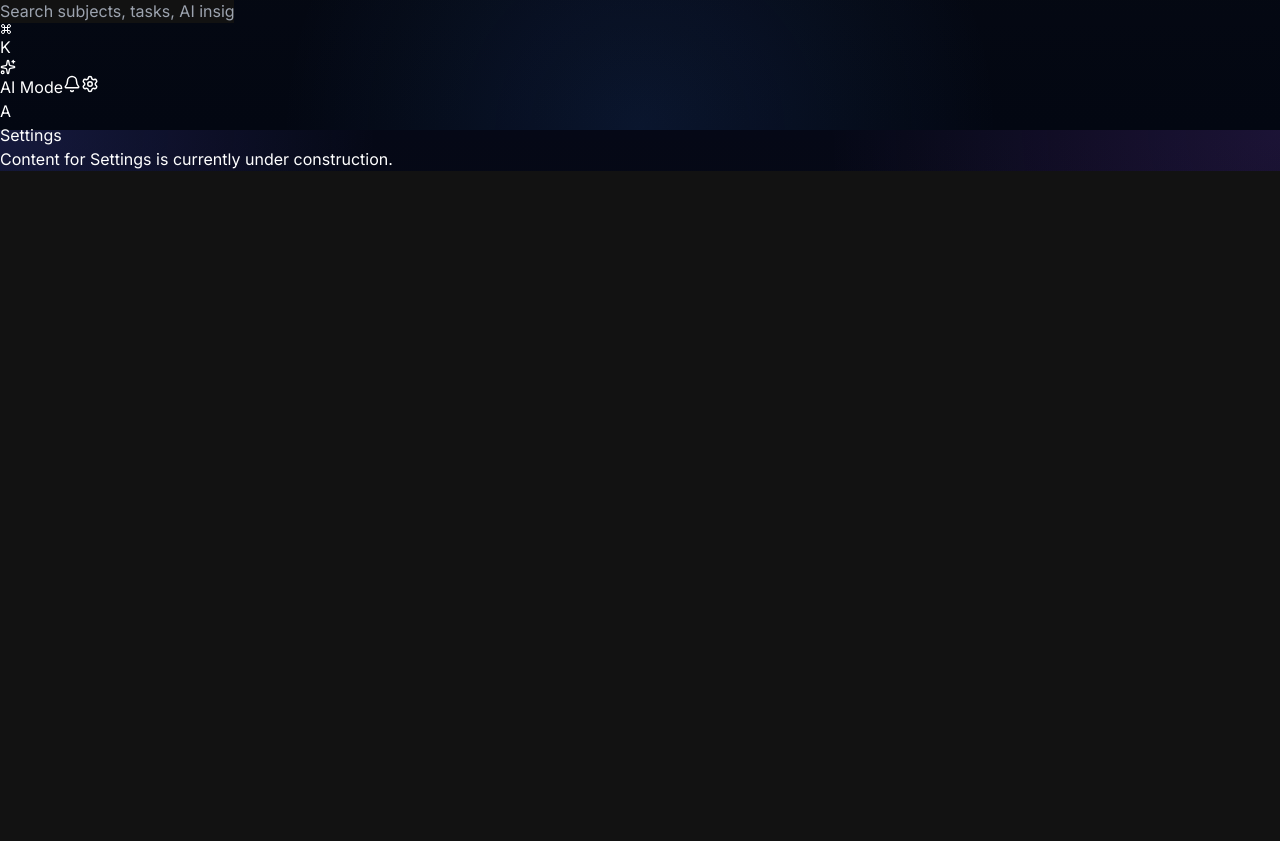
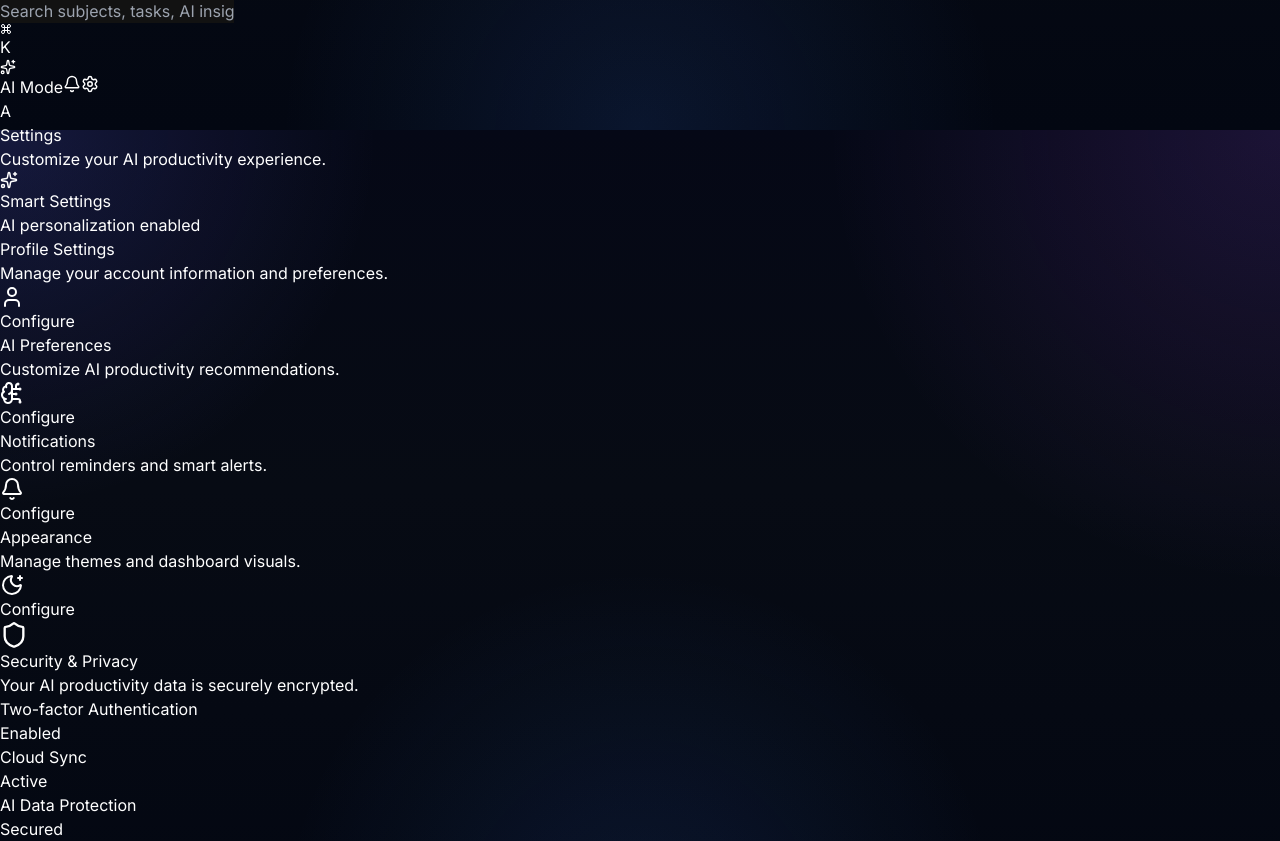
Before and after one commit to Aayushhh4518/Study-AI, a React (Vite) app in the folder test-project/frontend/: page /settings in a window 1280 px wide. Shown: the part 670-1511 px from the top of the page. Before the commit the page ends 841 px from the top, so only its background shows below. Built offline with nearby package versions, Linux system fonts and the light colour scheme.

Commit message:
addes settings feature

```diff
--- a/test-project/frontend/src/App.jsx
+++ b/test-project/frontend/src/App.jsx
@@ -11,9 +11,10 @@ import PageContainer from "./components/layout/PageContainer";
 import Analytics from "./pages/Analytics";
 import Dashboard from "./pages/Dashboard";
 import FocusTimer from "./pages/FocusTimer";
+import Schedule from "./pages/Schedule";
+import Settings from "./pages/Settings";
 import Subjects from "./pages/Subjects";
 import Tasks from "./pages/Tasks";
-import Schedule from "./pages/Schedule";
 
 // Temporary placeholders for routing safety
 function PlaceholderPage({ title }) {
@@ -59,7 +60,7 @@ function App() {
 
           <Route
             path="settings"
-            element={<PlaceholderPage title="Settings" />}
+            element={<Settings />}
           />
         </Route>
       </Routes>
--- a/test-project/frontend/src/pages/Settings.jsx
+++ b/test-project/frontend/src/pages/Settings.jsx
@@ -1,66 +1,256 @@
-import React from 'react';
-import { motion } from 'framer-motion';
-import { Settings as SettingsIcon, User, Bell, Shield, Paintbrush } from 'lucide-react';
+import { motion } from "framer-motion";
+
+import {
+  Bell,
+  BrainCircuit,
+  MoonStar,
+  Shield,
+  Sparkles,
+  User,
+} from "lucide-react";
+
+import PremiumCard from "../components/ui/premium-card";
+
+const settingsCards = [
+  {
+    title: "Profile Settings",
+    desc: "Manage your account information and preferences.",
+    icon: User,
+    color: "from-violet-500 to-indigo-500",
+  },
+  {
+    title: "AI Preferences",
+    desc: "Customize AI productivity recommendations.",
+    icon: BrainCircuit,
+    color: "from-cyan-500 to-blue-500",
+  },
+  {
+    title: "Notifications",
+    desc: "Control reminders and smart alerts.",
+    icon: Bell,
+    color: "from-pink-500 to-rose-500",
+  },
+  {
+    title: "Appearance",
+    desc: "Manage themes and dashboard visuals.",
+    icon: MoonStar,
+    color: "from-emerald-500 to-green-500",
+  },
+];
 
 export default function Settings() {
   return (
     <motion.div
-      initial={{ opacity: 0, y: 20 }}
+      initial={{ opacity: 0, y: 15 }}
       animate={{ opacity: 1, y: 0 }}
-      className="max-w-4xl mx-auto flex flex-col gap-8 pb-12"
+      transition={{ duration: 0.4 }}
+      className="space-y-8"
     >
-      <div>
-        <h1 className="text-3xl font-bold text-white mb-2">Settings</h1>
-        <p className="text-slate-400">Manage your account preferences and application settings.</p>
-      </div>
+      {/* HEADER */}
+      <div className="flex items-center justify-between">
+        <div>
+          <h1
+            className="
+              text-5xl
+              font-bold
+              tracking-tight
+              bg-gradient-to-r
+              from-white
+              via-violet-200
+              to-blue-200
+              bg-clip-text
+              text-transparent
+            "
+          >
+            Settings
+          </h1>
 
-      <div className="grid grid-cols-1 md:grid-cols-4 gap-8">
-        <div className="md:col-span-1 flex flex-col gap-2">
-          {[
-            { label: 'Profile', icon: User, active: true },
-            { label: 'Notifications', icon: Bell },
-            { label: 'Appearance', icon: Paintbrush },
-            { label: 'Security', icon: Shield },
-          ].map((item, i) => (
-            <button key={i} className={`flex items-center gap-3 px-4 py-2.5 rounded-xl text-sm font-medium transition-colors ${item.active ? 'bg-indigo-600 text-white shadow-md shadow-indigo-600/20' : 'text-slate-400 hover:text-white hover:bg-slate-800'}`}>
-              <item.icon className="w-4 h-4" />
-              {item.label}
-            </button>
-          ))}
+          <p className="text-zinc-400 mt-3 text-lg">
+            Customize your AI productivity experience.
+          </p>
         </div>
 
-        <div className="md:col-span-3 bg-slate-800/40 backdrop-blur-xl border border-slate-700/50 p-8 rounded-3xl shadow-xl flex flex-col gap-6">
-          <h2 className="text-xl font-bold text-white border-b border-slate-700 pb-4">Profile Information</h2>
-
-          <div className="flex items-center gap-6">
-            <img
-              src="https://api.dicebear.com/7.x/avataaars/svg?seed=Felix"
-              alt="User profile"
-              className="w-24 h-24 rounded-full bg-slate-800 border-4 border-slate-700"
-            />
-            <button className="bg-slate-700 hover:bg-slate-600 text-white px-4 py-2 rounded-lg font-medium transition-colors text-sm">
-              Change Avatar
-            </button>
+        {/* BADGE */}
+        <div
+          className="
+            flex items-center gap-3
+            rounded-2xl
+            border border-white/10
+            bg-white/[0.04]
+            px-5 py-3
+            backdrop-blur-xl
+          "
+        >
+          <div
+            className="
+              h-10 w-10
+              rounded-xl
+              bg-gradient-to-br
+              from-violet-500
+              to-blue-500
+              flex items-center justify-center
+              shadow-[0_0_35px_rgba(99,102,241,0.35)]
+            "
+          >
+            <Sparkles size={18} />
           </div>
 
-          <div className="grid grid-cols-1 gap-4">
-            <div className="flex flex-col gap-1.5">
-              <label className="text-sm font-medium text-slate-300">Display Name</label>
-              <input type="text" defaultValue="Alex Chen" className="bg-slate-900 border border-slate-700 rounded-xl px-4 py-2.5 text-white focus:outline-none focus:border-indigo-500 transition-colors" />
-            </div>
-            <div className="flex flex-col gap-1.5">
-              <label className="text-sm font-medium text-slate-300">Email Address</label>
-              <input type="email" defaultValue="alex@studyai.app" className="bg-slate-900 border border-slate-700 rounded-xl px-4 py-2.5 text-slate-500 focus:outline-none cursor-not-allowed" disabled />
-            </div>
-          </div>
+          <div>
+            <p className="text-sm font-medium text-white">
+              Smart Settings
+            </p>
 
-          <div className="pt-4 border-t border-slate-700 flex justify-end">
-            <button className="bg-indigo-600 hover:bg-indigo-500 text-white px-6 py-2.5 rounded-xl font-medium transition-colors shadow-lg shadow-indigo-500/25 text-sm">
-              Save Changes
-            </button>
+            <p className="text-xs text-zinc-400">
+              AI personalization enabled
+            </p>
           </div>
         </div>
       </div>
+
+      {/* SETTINGS GRID */}
+      <div className="grid grid-cols-1 md:grid-cols-2 gap-6">
+        {settingsCards.map((card) => {
+          const Icon = card.icon;
+
+          return (
+            <PremiumCard
+              key={card.title}
+              className="
+                p-6
+                relative
+                overflow-hidden
+              "
+            >
+              {/* GLOW */}
+              <div
+                className={`
+                  absolute
+                  top-0
+                  right-0
+                  h-32
+                  w-32
+                  rounded-full
+                  blur-3xl
+                  opacity-20
+                  bg-gradient-to-br
+                  ${card.color}
+                `}
+              />
+
+              <div className="relative z-10">
+                <div className="flex items-start justify-between">
+                  <div>
+                    <h2 className="text-2xl font-semibold text-white">
+                      {card.title}
+                    </h2>
+
+                    <p className="text-zinc-400 mt-3 max-w-sm">
+                      {card.desc}
+                    </p>
+                  </div>
+
+                  <div
+                    className={`
+                      h-14
+                      w-14
+                      rounded-2xl
+                      bg-gradient-to-br
+                      ${card.color}
+                      flex items-center justify-center
+                      shadow-[0_0_30px_rgba(99,102,241,0.25)]
+                    `}
+                  >
+                    <Icon size={24} />
+                  </div>
+                </div>
+
+                <button
+                  className="
+                    mt-8
+                    rounded-2xl
+                    border border-white/10
+                    bg-white/[0.04]
+                    px-5 py-3
+                    text-sm
+                    font-medium
+                    text-white
+                    transition-all
+                    hover:bg-white/[0.08]
+                    hover:border-white/20
+                  "
+                >
+                  Configure
+                </button>
+              </div>
+            </PremiumCard>
+          );
+        })}
+      </div>
+
+      {/* SECURITY PANEL */}
+      <PremiumCard className="p-6">
+        <div className="flex items-center gap-4">
+          <div
+            className="
+              h-16
+              w-16
+              rounded-3xl
+              bg-gradient-to-br
+              from-violet-500
+              to-blue-500
+              flex items-center justify-center
+              shadow-[0_0_35px_rgba(99,102,241,0.35)]
+            "
+          >
+            <Shield size={28} />
+          </div>
+
+          <div>
+            <h3 className="text-2xl font-semibold text-white">
+              Security & Privacy
+            </h3>
+
+            <p className="text-zinc-400 mt-1">
+              Your AI productivity data is securely encrypted.
+            </p>
+          </div>
+        </div>
+
+        <div className="grid grid-cols-1 md:grid-cols-3 gap-5 mt-8">
+          {[
+            {
+              label: "Two-factor Authentication",
+              value: "Enabled",
+            },
+            {
+              label: "Cloud Sync",
+              value: "Active",
+            },
+            {
+              label: "AI Data Protection",
+              value: "Secured",
+            },
+          ].map((item) => (
+            <div
+              key={item.label}
+              className="
+                rounded-2xl
+                border border-white/10
+                bg-white/[0.03]
+                p-5
+              "
+            >
+              <p className="text-zinc-400 text-sm">
+                {item.label}
+              </p>
+
+              <h4 className="text-xl font-semibold mt-2">
+                {item.value}
+              </h4>
+            </div>
+          ))}
+        </div>
+      </PremiumCard>
     </motion.div>
   );
 }
```
